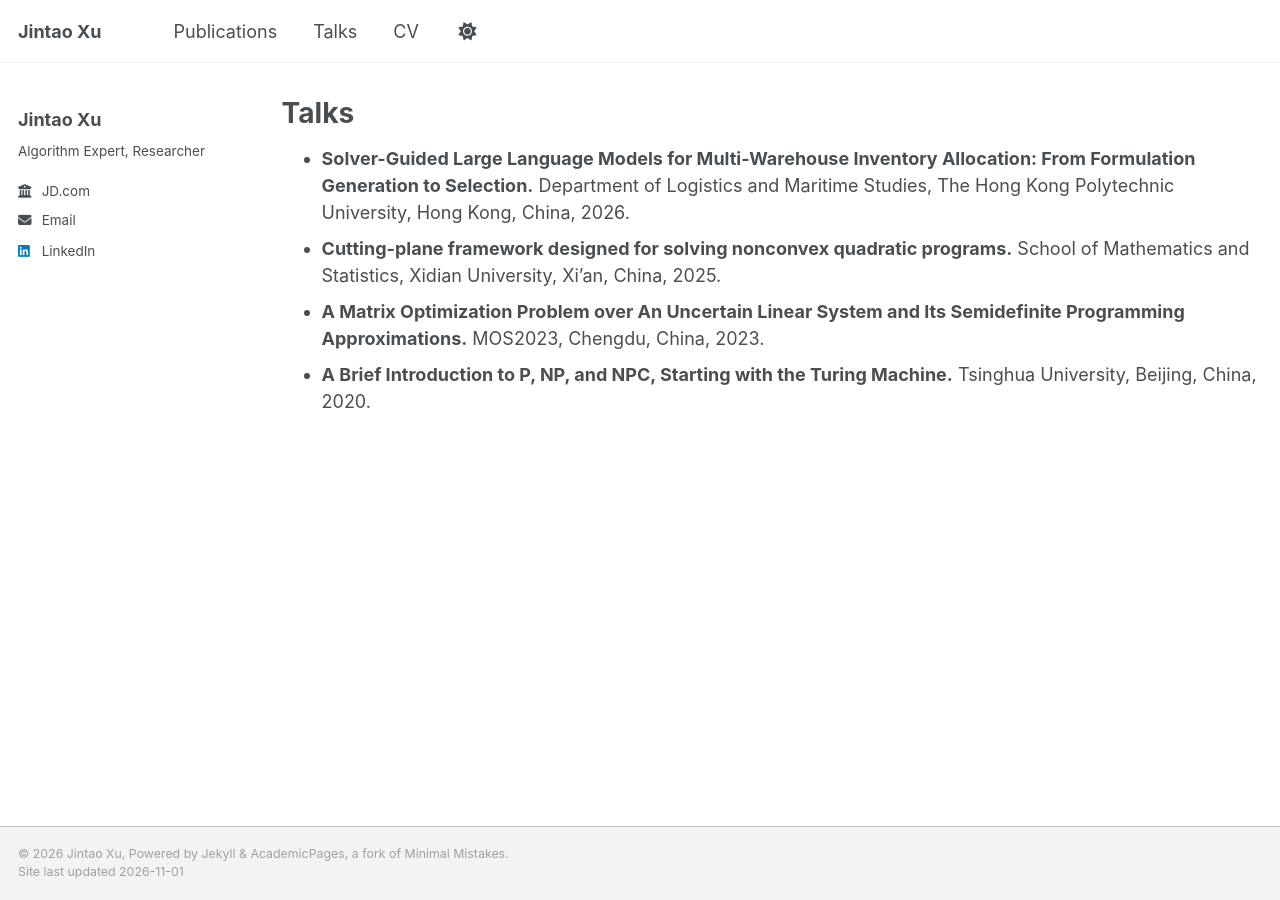
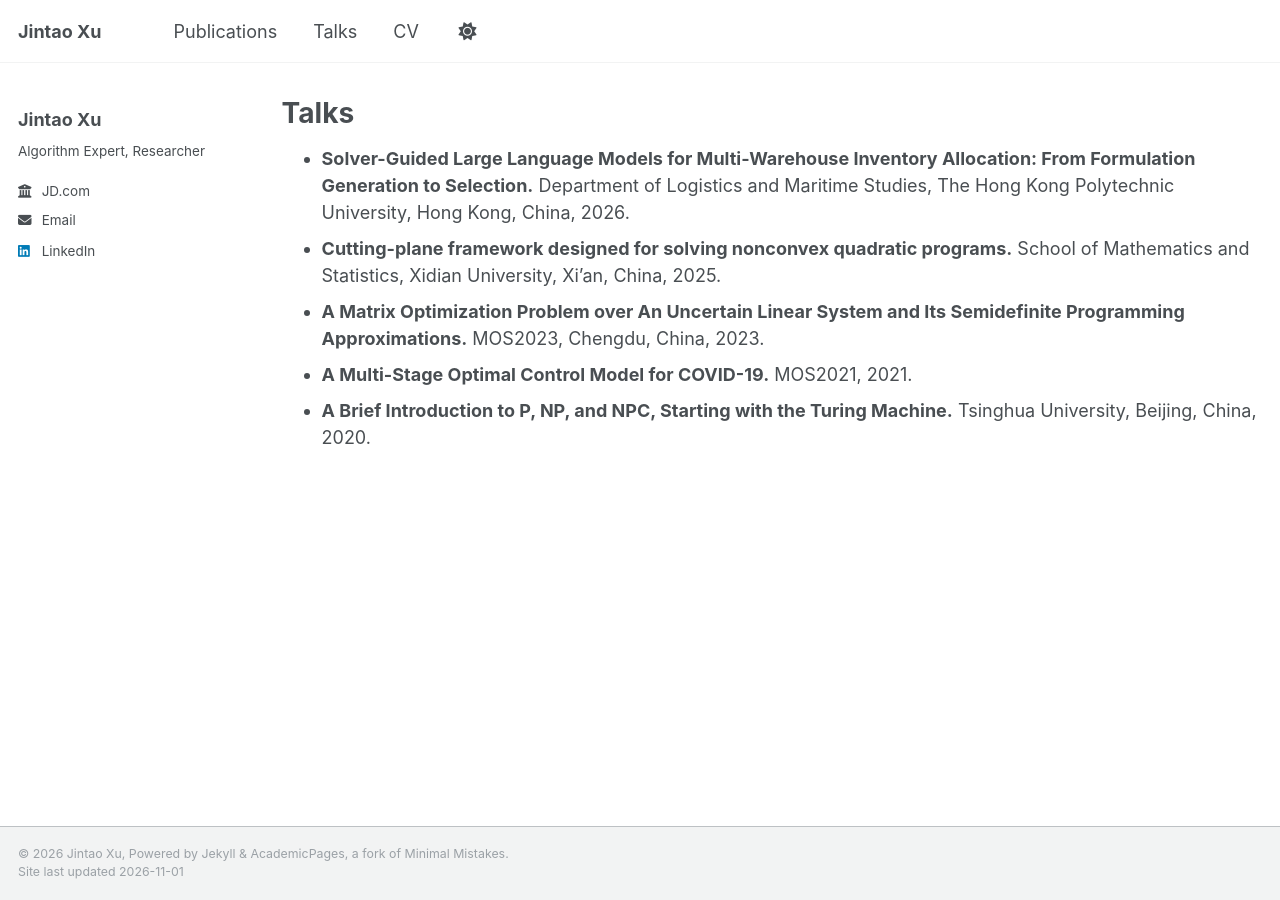
Before and after one commit to JintaoXuMath/JintaoXuMath.github.io, a Jekyll site: the page built from _pages/talks.md, in a window 1280 px wide. Built offline with Jekyll 4.4.1, drawn with Linux system fonts in a browser that asks for light colours.

```diff
--- a/_pages/talks.md
+++ b/_pages/talks.md
@@ -12,4 +12,5 @@ Department of Logistics and Maritime Studies, The Hong Kong Polytechnic Universi
   School of Mathematics and Statistics, Xidian University, Xi'an, China, 2025.
 - **A Matrix Optimization Problem over An Uncertain Linear System and Its Semidefinite Programming Approximations.**
   MOS2023, Chengdu, China, 2023.
+- **A Multi-Stage Optimal Control Model for COVID-19.** MOS2021, 2021.
 - **A Brief Introduction to P, NP, and NPC, Starting with the Turing Machine.** Tsinghua University, Beijing, China, 2020.
```
